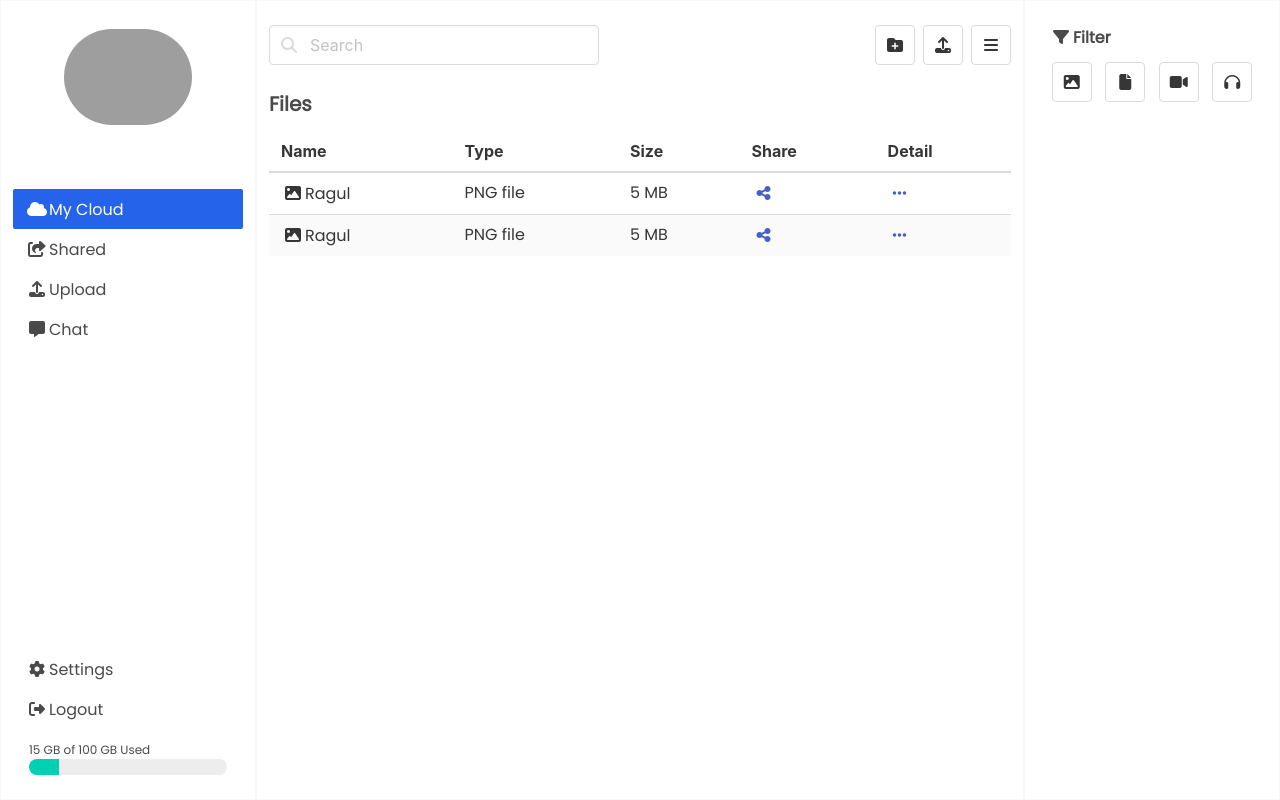
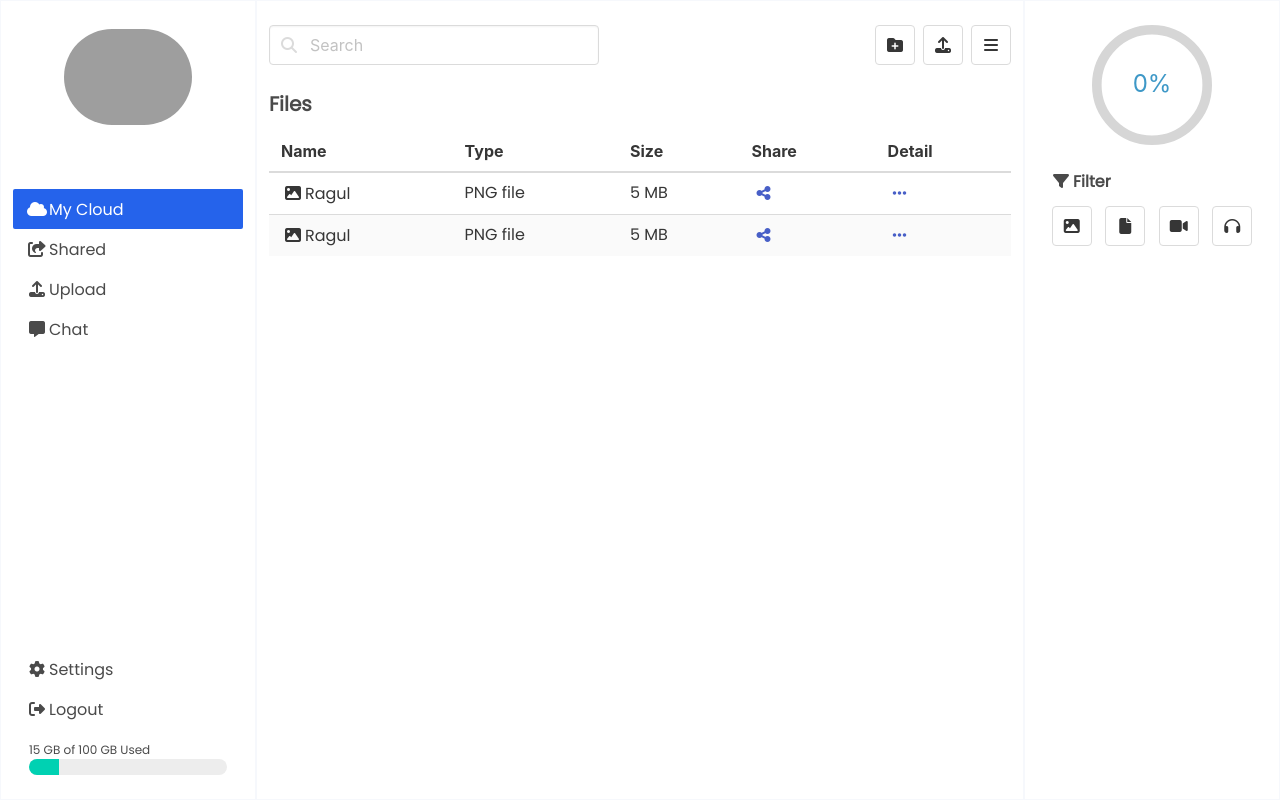
Before and after one commit to Infyrec/ink, a React (Create React App) app: page / in a window 1280 px wide. Built offline with nearby package versions, Linux system fonts and the light colour scheme; grey boxes are pictures that could not be loaded.

Commit message:
Added circular progressbar

```diff
--- a/package.json
+++ b/package.json
@@ -10,6 +10,7 @@
     "axios": "^1.6.1",
     "dotenv": "^16.3.1",
     "react": "^18.2.0",
+    "react-circular-progressbar": "^2.1.0",
     "react-dom": "^18.2.0",
     "react-router-dom": "^6.18.0",
     "react-scripts": "5.0.1",
--- a/src/components/GlobalVariable.js
+++ b/src/components/GlobalVariable.js
@@ -8,9 +8,10 @@ export function useGlobalVariable(){
 
 export function GlobalVariable({ children }){
     let [email, updateEmail] = useState(null)
+    let [uploadProgress, setUploadProgress] = useState(0)
 
     return(
-        <GlobalStore.Provider value={{ email, updateEmail }}>
+        <GlobalStore.Provider value={{ email, updateEmail, uploadProgress, setUploadProgress }}>
             {children}
         </GlobalStore.Provider>
     )
--- a/src/components/landing/Leftside.js
+++ b/src/components/landing/Leftside.js
@@ -1,8 +1,11 @@
 import React, { useState } from 'react';
 import axios from 'axios';
 
+import { useGlobalVariable } from '../GlobalVariable';
+
 export default function Leftside(){
-    const [file, setFile] = useState(null);
+    let { uploadProgress, setUploadProgress } = useGlobalVariable()
+    const [file, setFile] = useState(null)
 
     const handleUpload = async (e) => {
         const formData = new FormData();
@@ -12,6 +15,7 @@ export default function Leftside(){
           const response = await axios.post('http://localhost:3002/upload', formData, {
             onUploadProgress: (progressEvent) => {
               const percentCompleted = Math.round((progressEvent.loaded * 100) / progressEvent.total);
+              setUploadProgress(percentCompleted)
               console.log(`Upload progress: ${percentCompleted}%`);
             },
           });
--- a/src/components/landing/Rightside.js
+++ b/src/components/landing/Rightside.js
@@ -1,6 +1,20 @@
+import { CircularProgressbar, buildStyles } from 'react-circular-progressbar';
+import 'react-circular-progressbar/dist/styles.css';
+
+import { useGlobalVariable } from '../GlobalVariable';
+
 export default function Rightside(){
+
+    let { uploadProgress, setUploadProgress } = useGlobalVariable()
+
     return(
         <div className="column is-one-fifth full-height custom-border is-flex is-flex-direction-column px-5 is-hidden-touch">
+            <div className="is-flex is-align-items-center is-justify-content-center my-3">
+                <div style={{ width: 120, height: 120 }}>
+                    <CircularProgressbar value={uploadProgress} text={`${uploadProgress}%`} styles={buildStyles({pathColor: '#00d1b2'})}/>
+                </div>
+            </div>
+            <div>
                 <p className="custom-font has-text-weight-bold my-3">
                     <span className="icon">
                         <i className="fa-solid fa-filter"></i>
@@ -30,5 +44,6 @@ export default function Rightside(){
                     </button>
                 </p>
             </div>
+        </div>
     )
 }
--- a/src/components/landing/landing.css
+++ b/src/components/landing/landing.css
@@ -26,10 +26,6 @@ html, body{
     border: 1px solid #f6f8fc;
 }
 
-.bottom-line{
-    border-bottom: 1px solid rgb(227, 227, 227);
-}
-
 .card-one{
     background-image: linear-gradient(to right top, #ff0000, #ff0044, #fb0075, #de00a3, #ab1dc9, #8458e8, #537af9, #0093ff, #00bbff, #00dafe, #00f1a8, #00ff0b);
 }
```
Also changed, not shown: 1 other file (tests, documents, lock files or other folders). Lines whose indentation alone changed are shown as unchanged.
